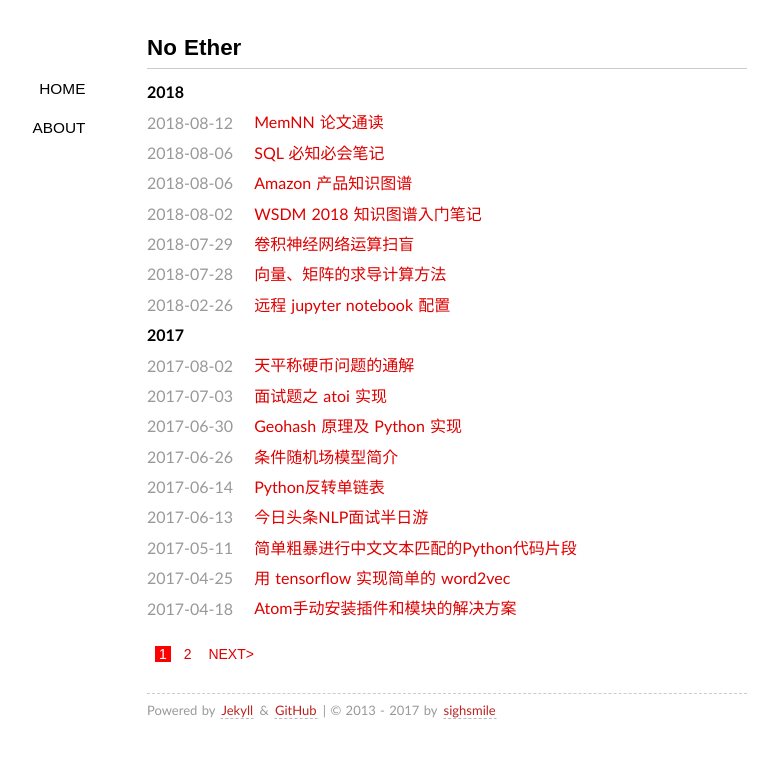
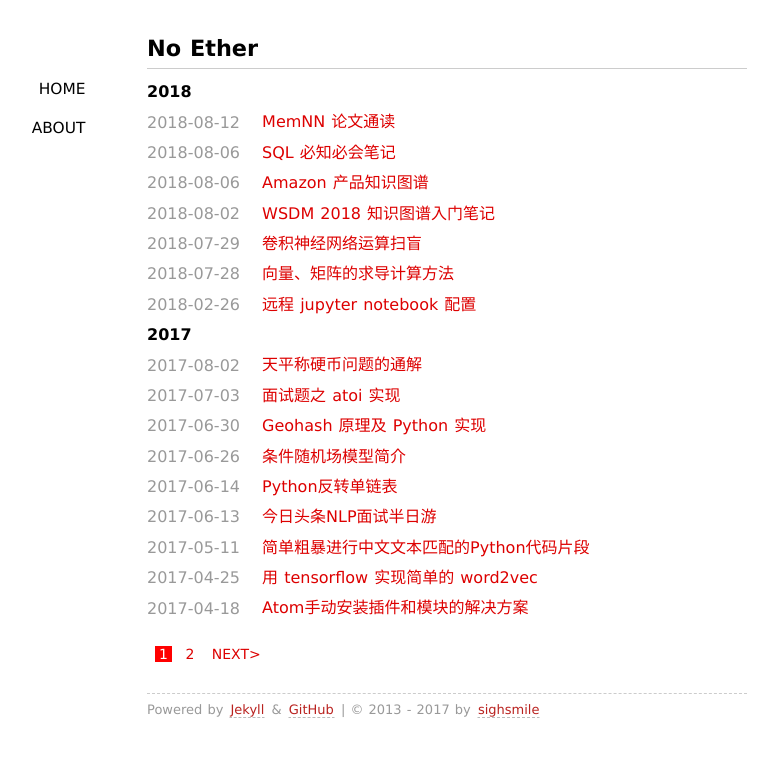
Before and after one commit to sighsmile/sighsmile.github.io, a Jekyll site: the page built from index.html, in a window 1280 px wide. Shown: the top 758 px of the page, without its empty margins (193-971 px from the left). Built offline with Jekyll 4.4.1, drawn with Linux system fonts in a browser that asks for light colours; some web fonts are replaced; the list of posts is cut into pages by our own code.

Commit message:
Update style.css

```diff
--- a/media/css/style.css
+++ b/media/css/style.css
@@ -9,13 +9,14 @@
 * |\.|._)._)
 * --------------------------------- */
 
-@import url(https://fonts.googleapis.com/css?family=Galdeano);
+/* @import url(https://fonts.googleapis.com/css?family=Galdeano);
 @import url(https://fonts.googleapis.com/css?family=Electrolize);
-@import url(https://fonts.googleapis.com/css?family=Cuprum);
+@import url(https://fonts.googleapis.com/css?family=Cuprum);*/
 body{font-size:14px;word-spacing:1px;
 	margin-left:auto;
-margin-right:auto;
-	font-family:"Galdeano","Hiragino Sans GB","Microsoft YaHei",Trebuchet,"Trebuchet MS",Tahoma,"Lucida Grande","Lucida Sans Unicode",Verdana,sans-serif;color:#000000;background-color:#ffffff;}
+	margin-right:auto;
+	font-family: "Hiragino Sans GB","Microsoft YaHei",Verdana,sans-serif;
+	color:#000000;background-color:#ffffff;}
 *{padding:0;margin: 0;border:none;outline:none;}
 a{color:#dd0000;text-decoration:none;}
 a:hover{color:#333333;text-decoration:underline;}
@@ -46,12 +47,15 @@ blockquote p{margin:0;padding:.5em 0;font-size:0.9em;}
 .pageNav{font-weight:bold;font-size:17px;}
 .pageNavInvalid{font-weight:bold;font-size:17px;color:#D0D0D0;}
 header{padding:.5em 0;border-bottom: 1px solid #cccccc;}
-nav{font-family:"Electrolize",sans-serif;font-size:1.1em;text-transform:uppercase;float:left;margin-left:-12em;width:9em;text-align:right;}
+nav{font-family:"Hiragino Sans GB","Microsoft YaHei",Verdana,sans-serif;
+	font-size:1.1em;text-transform:uppercase;float:left;margin-left:-12em;width:9em;text-align:right;}
 nav a{display:block;padding:.7em 1em;color:#000000;}
 nav a:hover{background-color:#ff0000;text-decoration:none;color:#f9f9f9;-webkit-transition:color .2s linear;}
 .post{padding:.5em 0em;}
-h1{font-family: "Electrolize","Hiragino Sans GB","Microsoft YaHei",sans-serif;font-size:1.6em;color:#000;}
-h2{font-family: "Electrolize","Hiragino Sans GB","Microsoft YaHei",sans-serif;font-size:1.4em;color:#111;}
+h1{font-family: "Hiragino Sans GB","Microsoft YaHei",Verdana,sans-serif;
+	font-size:1.6em;color:#000;}
+h2{font-family: "Hiragino Sans GB","Microsoft YaHei",Verdana,sans-serif;
+	font-size:1.4em;color:#111;}
 h3{font-family: "Hiragino Sans GB","Microsoft YaHei",sans-serif;font-size:1.2em;color:#222;}
 h4{font-family: "Hiragino Sans GB","Microsoft YaHei",sans-serif;font-size:1.1em;color:#333;}
 pre,code{font-family:Menlo,"Andale Mono",Consolas,"Courier New",Monaco,monospace;font-size:13px;}
@@ -116,7 +120,7 @@ background-color:#3a87ad;
 }
 
 .paginator {
-font: 14px Arial,Helvetica,sans-serif;
+font: 14px Verdana,Helvetica,sans-serif;
 color: #AAA;
 margin: 20px 0;
 line-height: 150%;
```
